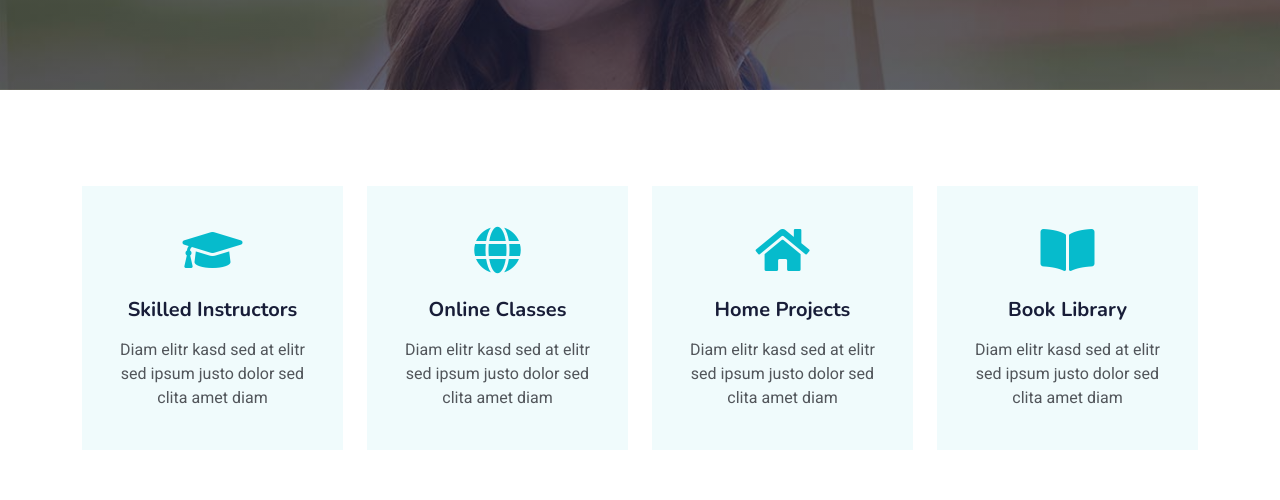
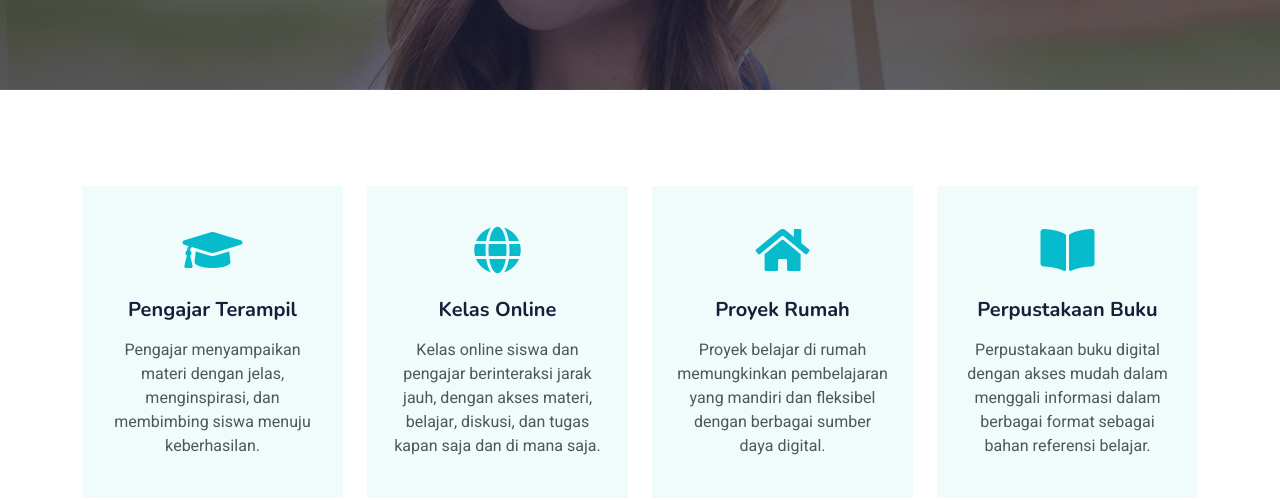
Before and after one commit to DediSuandiSetiawan/dss-learning, a plain HTML site: page about.html in a window 1280 px wide. Shown: the part 302-802 px from the top of the page. Drawn offline with nearby package versions, Linux system fonts and the light colour scheme.

Commit message:
Add files via upload

```diff
--- a/about.html
+++ b/about.html
@@ -98,8 +98,9 @@
                 <div class="service-item text-center pt-3">
                     <div class="p-4">
                         <i class="fa fa-3x fa-graduation-cap text-primary mb-4"></i>
-                            <h5 class="mb-3">Skilled Instructors</h5>
-                            <p>Diam elitr kasd sed at elitr sed ipsum justo dolor sed clita amet diam</p>
+                        <h5 class="mb-3">Pengajar Terampil</h5>
+                        <p>Pengajar menyampaikan materi dengan jelas, menginspirasi, dan membimbing siswa menuju
+                            keberhasilan. </p>
                     </div>
                 </div>
             </div>
@@ -107,8 +108,10 @@
                 <div class="service-item text-center pt-3">
                     <div class="p-4">
                         <i class="fa fa-3x fa-globe text-primary mb-4"></i>
-                            <h5 class="mb-3">Online Classes</h5>
-                            <p>Diam elitr kasd sed at elitr sed ipsum justo dolor sed clita amet diam</p>
+                        <h5 class="mb-3">Kelas Online</h5>
+                        <p>Kelas online siswa dan pengajar berinteraksi jarak jauh, dengan akses materi, belajar,
+                            diskusi, dan tugas
+                            kapan saja dan di mana saja. </p>
                     </div>
                 </div>
             </div>
@@ -116,8 +119,9 @@
                 <div class="service-item text-center pt-3">
                     <div class="p-4">
                         <i class="fa fa-3x fa-home text-primary mb-4"></i>
-                            <h5 class="mb-3">Home Projects</h5>
-                            <p>Diam elitr kasd sed at elitr sed ipsum justo dolor sed clita amet diam</p>
+                        <h5 class="mb-3">Proyek Rumah</h5>
+                        <p>Proyek belajar di rumah memungkinkan pembelajaran yang mandiri dan fleksibel dengan
+                            berbagai sumber daya digital. </p>
                     </div>
                 </div>
             </div>
@@ -125,8 +129,9 @@
                 <div class="service-item text-center pt-3">
                     <div class="p-4">
                         <i class="fa fa-3x fa-book-open text-primary mb-4"></i>
-                            <h5 class="mb-3">Book Library</h5>
-                            <p>Diam elitr kasd sed at elitr sed ipsum justo dolor sed clita amet diam</p>
+                        <h5 class="mb-3">Perpustakaan Buku</h5>
+                        <p>Perpustakaan buku digital dengan akses mudah dalam menggali informasi dalam berbagai
+                            format sebagai bahan referensi belajar. </p>
                     </div>
                 </div>
             </div>
```
Lines whose indentation alone changed are shown as unchanged.
